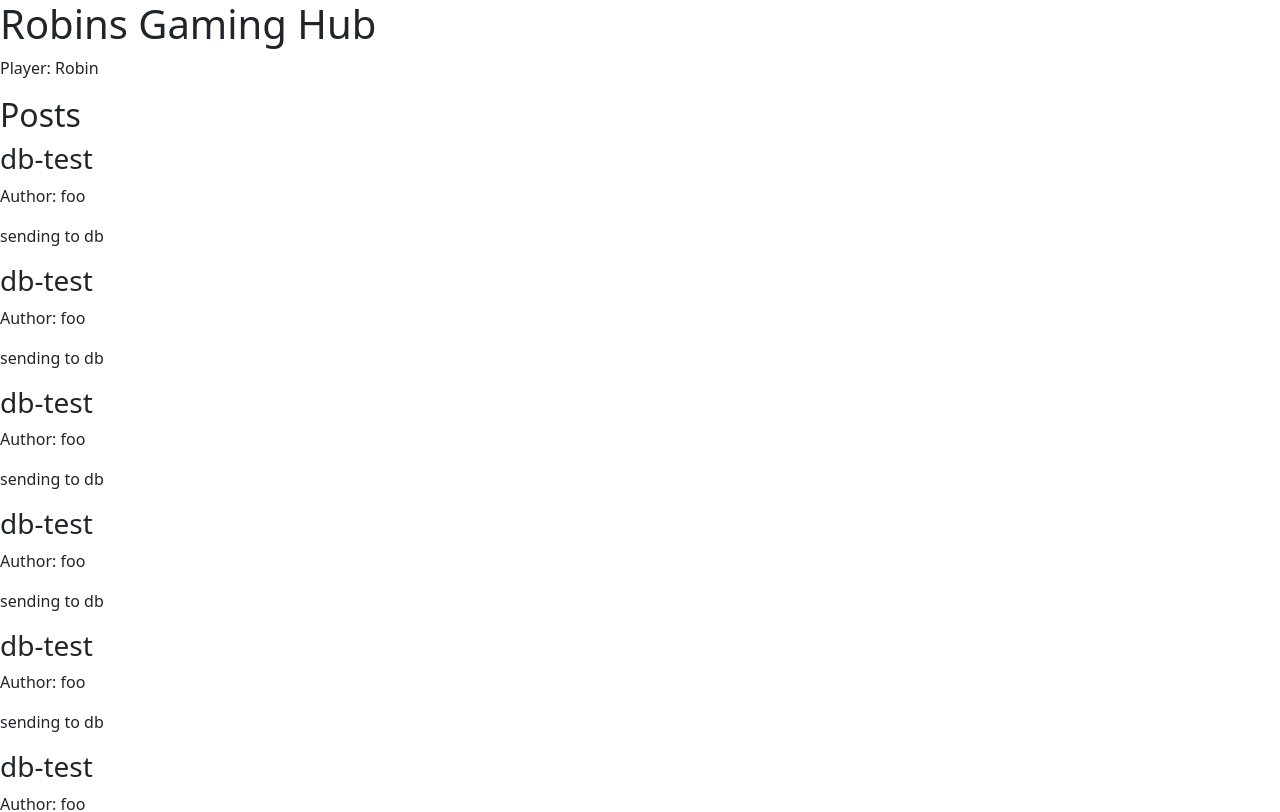
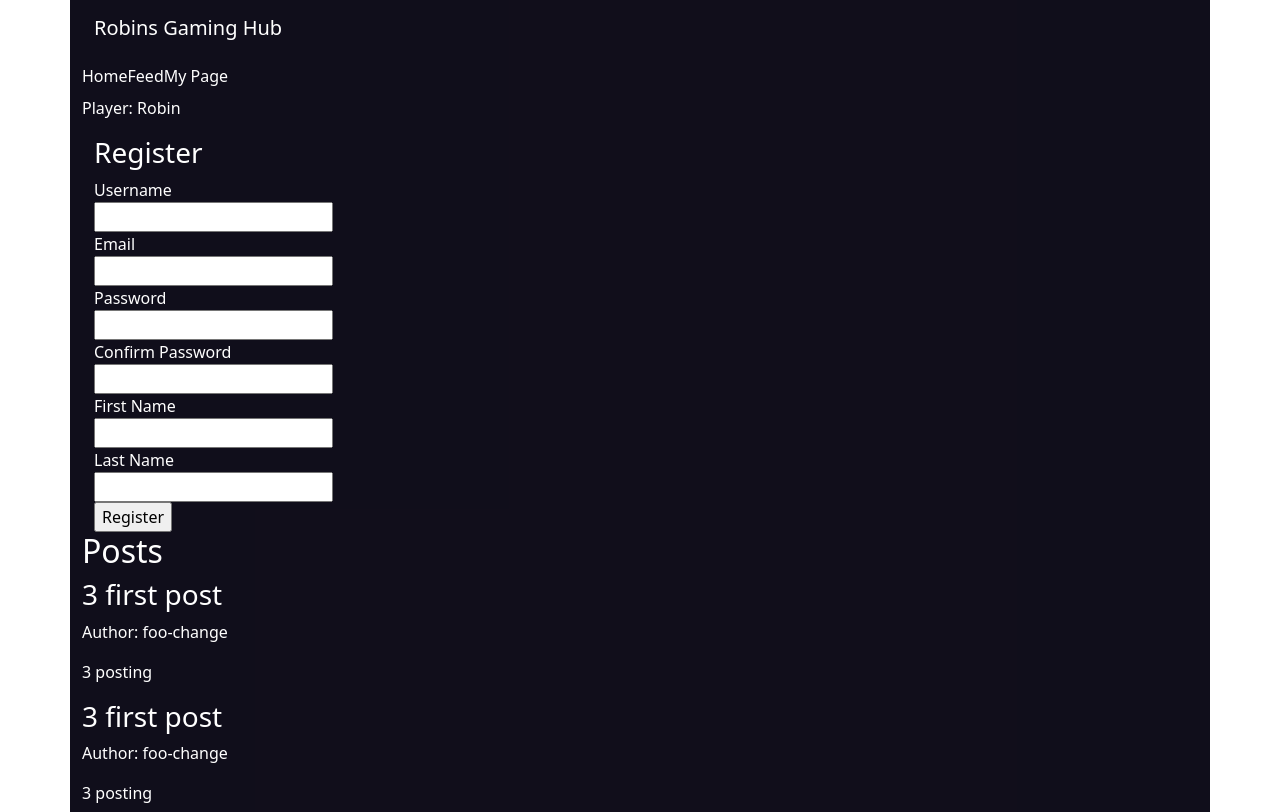
Before and after one commit to Kittiguya/REACT_TIME, a React (Vite) app: page / in a window 1280 px wide. Shown: the top 812 px of the page. Built offline with nearby package versions, Linux system fonts and the light colour scheme.

Commit message:
anotha one

```diff
--- a/package.json
+++ b/package.json
@@ -10,6 +10,7 @@
     "preview": "vite preview"
   },
   "dependencies": {
+    "axios": "^1.6.8",
     "bootstrap": "^5.3.3",
     "react": "^18.2.0",
     "react-bootstrap": "^2.10.2",
--- a/src/App.css
+++ b/src/App.css
@@ -0,0 +1,6 @@
+
+.app {
+    background-color: rgba(3, 0, 14, 0.945);
+    color: white;
+    height: 200vh;
+}
--- a/src/App.jsx
+++ b/src/App.jsx
@@ -1,6 +1,11 @@
-import Gamers from "./components/Gamers"
-import Header from "./components/Header"
-import Posts from "./components/Posts"
+import Stack from "react-bootstrap/Stack";
+import Container from "react-bootstrap/Container";
+
+import Gamers from "./components/Gamers";
+import Header from "./components/Header";
+import Posts from "./components/Posts";
+import RegisterForm from './components/forms/RegisterForm';
+import Sidebar from "./components/Sidebar";
 
 
 export default function App(){
@@ -9,14 +14,23 @@
 
 
   return (
-  <>
+  <Container className='app'>
     <Header />
+    <Stack direction='vertical' >
+    <Sidebar />
 
     <Gamers />
 
 
+
+    </Stack>
+
+    <RegisterForm />
+
+
+
     <Posts />
-  </>
+  </Container>
   )
 
 }
--- a/src/components/Gamers.jsx
+++ b/src/components/Gamers.jsx
@@ -1,4 +1,8 @@
-import React from 'react'
+import {useState} from 'react';
+
+import Container from "react-bootstrap/Container";
+
+
 
 export default function Gamers() {
 
--- a/src/components/Header.jsx
+++ b/src/components/Header.jsx
@@ -1,7 +1,15 @@
+import Container from "react-bootstrap/Container";
+import Navbar from "react-bootstrap/Navbar";
 
+function Header() {
+  return (
+    <Navbar data-bs-theme='dark' className='header'>
+      <Container >
+          <Navbar.Brand >Robins Gaming Hub</Navbar.Brand>
+      </Container>
+    </Navbar>
 
-export default function Header() {
-  return (
-    <h1>Robins Gaming Hub</h1>
   )
 }
+
+export default Header;
--- a/src/components/Posts.jsx
+++ b/src/components/Posts.jsx
@@ -193,7 +193,7 @@
         <h2>Posts</h2>
 
         {posts.map((post, i) => {
-                return <SinglePost post={post} key={i}/>
+                return post.author.username !== 'foo' && <SinglePost post={post} key={i}/>
     })}
     </>
   )
--- /dev/null
+++ b/src/components/Sidebar.jsx
@@ -0,0 +1,23 @@
+import NavBar from "react-bootstrap/Navbar"
+
+import Nav from "react-bootstrap/Nav"
+
+
+
+const Sidebar = () => {
+  return (
+    <NavBar sticky='top' className='flex column sidebar'>
+        <Nav.Item>
+            <Nav.Link>Home</Nav.Link>
+        </Nav.Item>
+        <Nav.Item>
+            <Nav.Link>Feed</Nav.Link>
+        </Nav.Item>
+        <Nav.Item>
+            <Nav.Link>My Page</Nav.Link>
+        </Nav.Item>
+    </NavBar>
+  )
+}
+
+export default Sidebar
--- /dev/null
+++ b/src/components/forms/RegisterForm.jsx
@@ -0,0 +1,54 @@
+import { useState } from "react";
+import Container from "react-bootstrap/Container";
+import axios from "axios";
+
+
+export default function RegisterForm() {
+
+  const [ user, setUser] = useState({
+    username: "",
+    email: "",
+    password: "",
+    confirmPassword: "",
+    firstName: "",
+    lastName: ""
+  });
+
+  const handleSubmit = async (e) => {
+    e.preventDefault();
+    try {
+      const response = await axios.post("http://localhost:5173/", user);
+      console.log("Server response:", response.data);
+    } catch (error){
+    console.log("Error registering user:", error);
+    }
+
+  };
+
+  return (
+    <Container>
+      <h3>Register</h3>
+      <form onSubmit={handleSubmit}>
+        <label htmlFor="username">Username</label><br />
+        <input type="text" name="username" value={user.username} onChange={(e) => setUser({ ...user, username: e.target.value })} /><br />
+
+        <label htmlFor="email">Email</label><br />
+        <input type="text" name="email" value={user.email} onChange={(e) => setUser({ ...user, email: e.target.value })} /><br />
+
+        <label htmlFor="password">Password</label><br />
+        <input type="password" name="password" value={user.password} onChange={(e) => setUser({ ...user, password: e.target.value })} /><br />
+
+        <label htmlFor="confirm-password">Confirm Password</label><br />
+        <input type="password" name="confirm-password" value={user.confirmPassword} onChange={(e) => setUser({ ...user, confirmPassword: e.target.value })} /><br />
+
+        <label htmlFor="first-name">First Name</label><br />
+        <input type="text" name="first-name" value={user.firstName} onChange={(e) => setUser({ ...user, firstName: e.target.value })} /><br />
+
+        <label htmlFor="last-name">Last Name</label><br />
+        <input type="text" name="last-name" value={user.lastName} onChange={(e) => setUser({ ...user, lastName: e.target.value })} /><br />
+
+        <input type="submit" name="Register" value="Register" />
+      </form>
+    </Container>
+  );
+}
```
Also changed, not shown: 1 other file (tests, documents, lock files or other folders).
